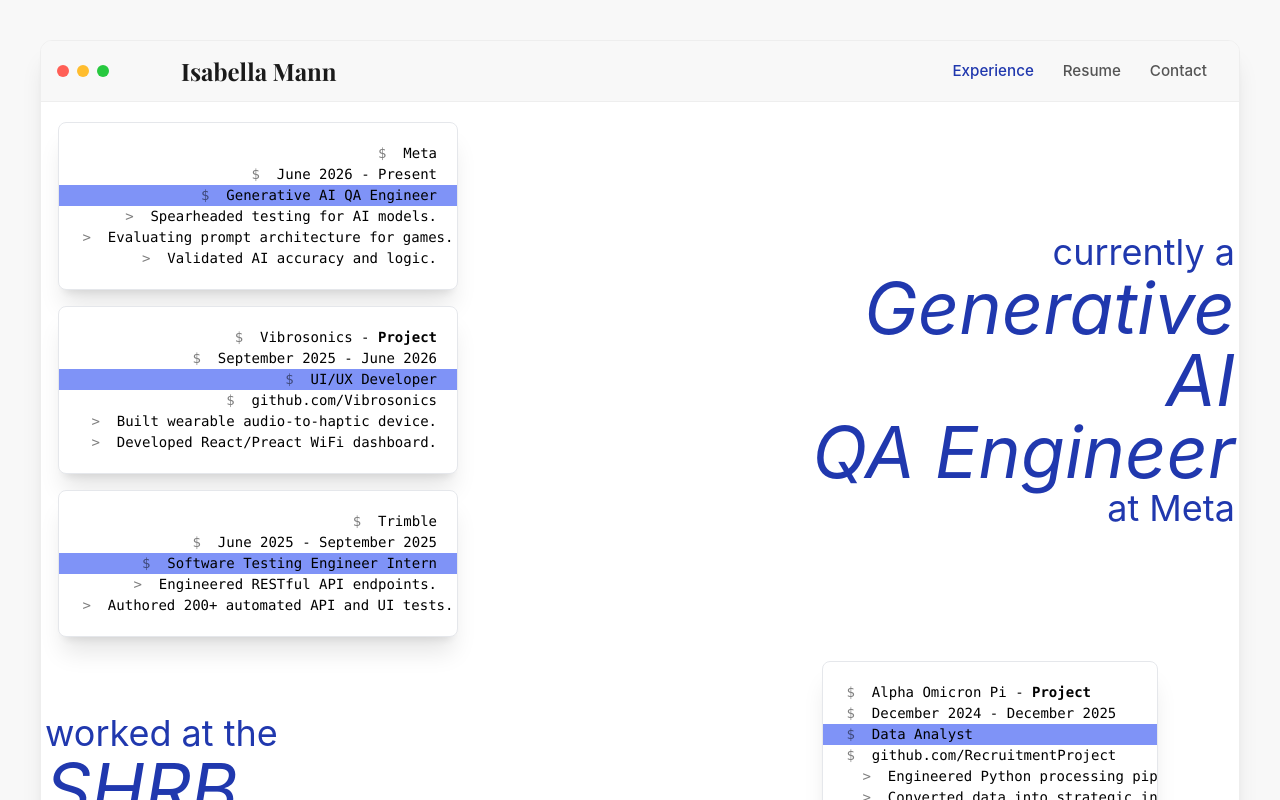
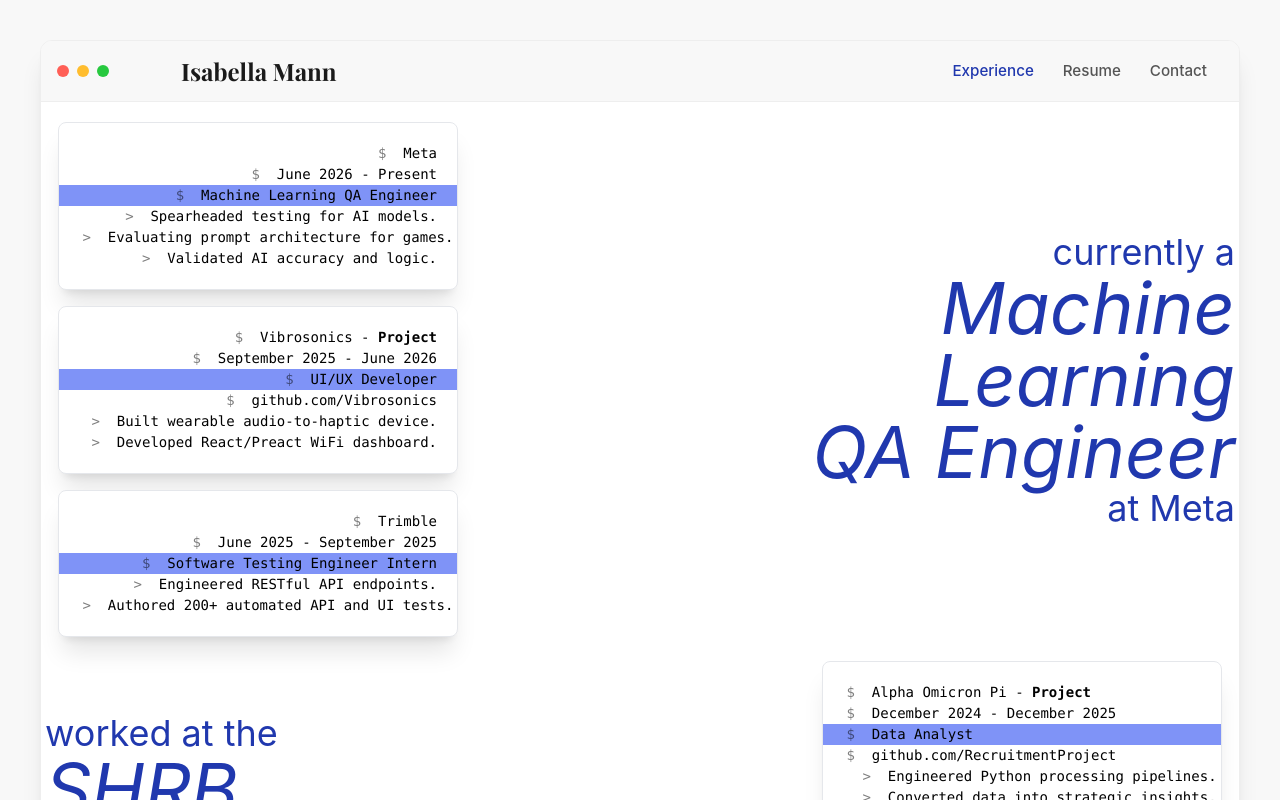
Before and after one commit to mannbella/personal_website, a React (Vite) app: page /experience in a window 1280 px wide. Shown: the top 800 px of the page. Built offline with nearby package versions, Linux system fonts and the light colour scheme; a web font is replaced by a local one.

Commit message:
small updates

```diff
--- a/src/pages/experience.jsx
+++ b/src/pages/experience.jsx
@@ -13,7 +13,7 @@ const Experience = () => {
                             <div className="mockup-code bg-white text-black w-[400px] border border-gray-200 hover:bg-[#2038ae] hover:text-white shadow-xl">
                                 <pre data-prefix="$"><code>Meta</code></pre>
                                 <pre data-prefix="$"><code>June 2026 - Present</code></pre>
-                                <pre data-prefix="$" className="bg-[#7f93f7]"><code>Generative AI QA Engineer</code></pre>
+                                <pre data-prefix="$" className="bg-[#7f93f7]"><code>Machine Learning QA Engineer</code></pre>
                                 <pre data-prefix=">"><code>Spearheaded testing for AI models.</code></pre>
                                 <pre data-prefix=">"><code>Evaluating prompt architecture for games.</code></pre>
                                 <pre data-prefix=">"><code>Validated AI accuracy and logic.</code></pre>
@@ -57,10 +57,10 @@ const Experience = () => {
             </div>
 
 
-            <div className="font-sans-serif timeline-end md:text-end pt-4 pl-40 text-[#2038ae]">
+            <div className="font-sans-serif timeline-end md:text-end pt-4 pl-8 text-[#2038ae]">
                 <h1 className="text-4xl">currently a</h1>
                 <span className="hover-woosh cursor-default">
-                    <h1 className="text-7xl italic animate-woosh woosh-delay-2">Generative AI <br />QA Engineer</h1>
+                    <h1 className="text-7xl italic animate-woosh woosh-delay-2">Machine Learning<br />QA Engineer</h1>
                 </span>
                 <h1 className="text-4xl">at Meta</h1>
             </div>
@@ -77,7 +77,7 @@ const Experience = () => {
 
                     <div className="flex flex-col gap-4 w-full max-w-sm text-left pl-12">
                         <div className="hover-3d">
-                        <div className="mockup-code bg-white text-black w-[400px>] border border-gray-200 hover:bg-[#2038ae] hover:text-white shadow-xl">
+                        <div className="mockup-code bg-white text-black w-[400px] border border-gray-200 hover:bg-[#2038ae] hover:text-white shadow-xl">
                             <pre data-prefix="$"><code>Alpha Omicron Pi - <strong>Project</strong></code></pre>
                             <pre data-prefix="$"><code>December 2024 - December 2025</code></pre>
                             <pre data-prefix="$" className="bg-[#7f93f7]"><code>Data Analyst</code></pre>
```
Also changed, not shown: 2 other files (tests, documents, lock files or other folders).
